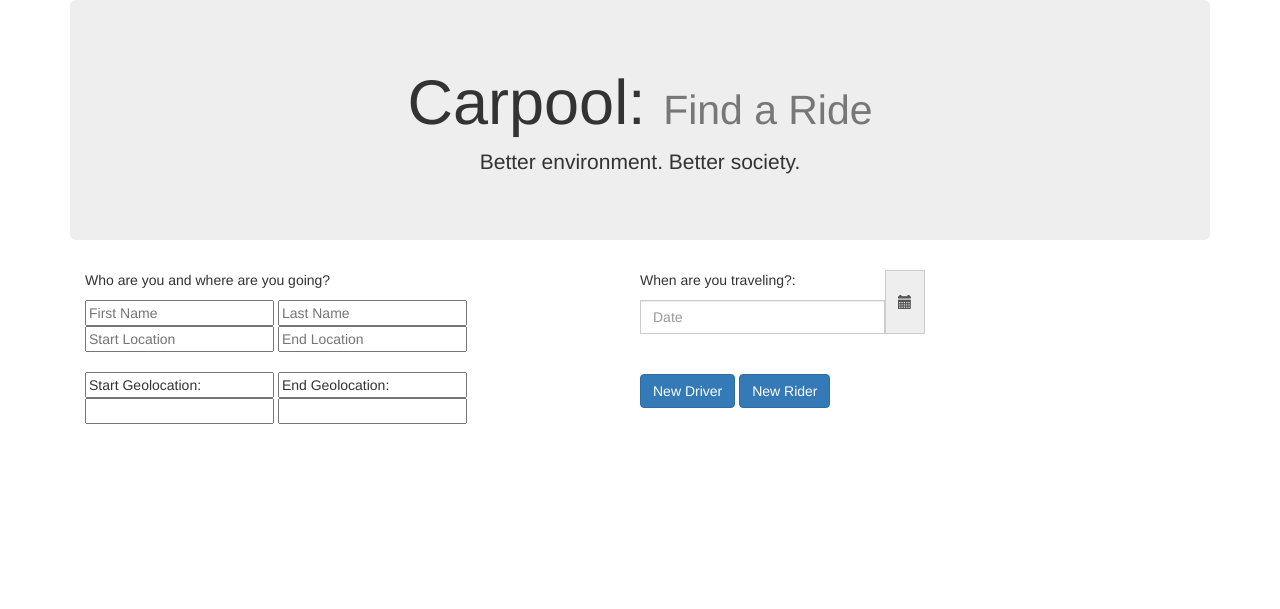
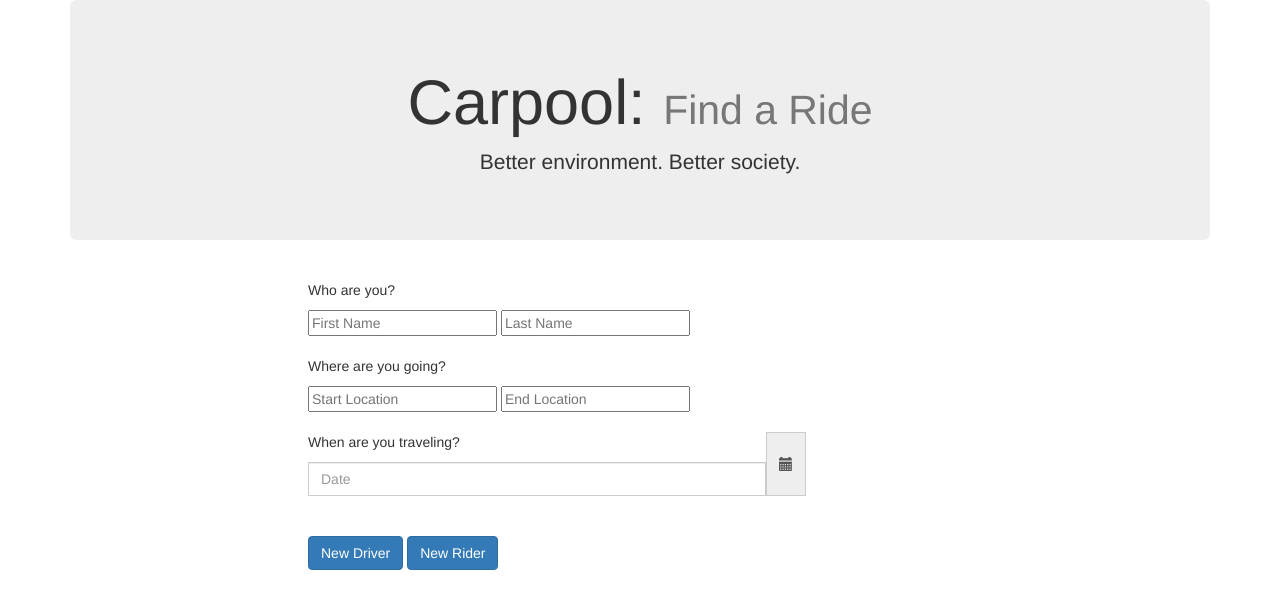
Before and after one commit to EllaHolmes/Carpool, a Django app: page / in a window 1280 px wide. Shown: the top 609 px of the page. Run offline with Django 3.2, Linux system fonts and the light colour scheme; some libraries are stand-ins or nearby versions.

Commit message:
playing with the html

```diff
--- a/superlists/carpool/templates/base.html
+++ b/superlists/carpool/templates/base.html
@@ -22,31 +22,53 @@
 
     <script src="/static/js/google-maps-integration.js"></script>
 
+    <style>
+      #buttons {
+        float: center;
+      }
+      #datetimepicker1 {
+        width: 75%;
+        <!-- float: left;
+        --> <!-- margin-right: 30em;
+        -->
+      }
+      #data-info {
+        margin: auto;
+        width: 60%;
+        border: 3px;
+        padding: 10px;
+      }
+    </style>
+
 
   </head>
-  <body>
+  <body bgcolor="#E6E6FA">
     <!-- All of your HTML will go between here.... -->
     <div class ="container">
     	<div class = "jumbotron">
       	<h1 id = "pageTitle" class = "text-center">Carpool: <small>Find a Ride</small></h1>
       	<p id ="tagLine" class= "text-center">Better environment. Better society.</p>
     	</div>
-    <form method="POST" action ="/welcome/" class =".col-md-6">
-      <div class="col-sm-6">
-		<p>Who are you and where are you going?</p>
+
+      <div id = "data-info">
+        <form method="POST" action ="/welcome/" >
+          <div >
+        		<p>Who are you?</p>
         		<input name = "first_name_text" id="id_first_name" placeholder="First Name" />
-		<input name = "last_name_text" id="id_last_name" placeholder="Last Name"/> <br>
+        		<input name = "last_name_text" id="id_last_name" placeholder="Last Name"/>
+            <br>
+            <br>
+            <p>Where are you going?</p>
         		<input name = "start_text" id="id_start" placeholder="Start Location"/>
-		<input name = "end_text" id="id_end" placeholder="End Location"/><br><br>
-    <input type = "label" value = "Start Geolocation:" readonly>
+        		<input name = "end_text" id="id_end" placeholder="End Location"/>
+            <!-- <input type = "label" value = "Start Geolocation:" readonly>
             <input type = "label" value = "End Geolocation:" readonly><br>
             <input name = "start_lat_lng" id = "id_start_lat_lng" readonly>
-    <input name = "end_lat_lng" id = "id_end_lat_lng" readonly>
-
-
-      </div>
+            <input name = "end_lat_lng" id = "id_end_lat_lng" readonly> -->
+            <br>
+            <br>
             <div class='input-group date' id='datetimepicker1'>
-        <p>When are you traveling?: </p>
+              <p>When are you traveling?</p>
               <input type='text' class="form-control" placeholder="Date" name="date_text" id="id_date" />
               <span class="input-group-addon">
                               <span class="glyphicon glyphicon-calendar"></span>
@@ -57,37 +79,20 @@
                   $('#datetimepicker1').datepicker("getDate");
                 });
               </script>
-
-        <style>
-          #datetimepicker1 {
-            width: 25%;
-            <!-- float: left;
-            --> <!-- margin-right: 30em;
-            -->
-          }
-        </style>
-
-
-
             </div>
             <br>
             <br>
-      <!-- <a href = "/welcome/">Submit</a> -->
             <div id="buttons">
               <button id="id_new_driver_btn" type="submit" name="newDriver" class="btn btn-primary">New Driver</button>
               <button id="id_new_rider_btn" type="submit" name="newRider" class="btn btn-primary">New Rider</button>
-
-        <style>
-          #buttons {
-            float: center;
-          }
-        </style>
               {% csrf_token %}
             </div>
+          </div>
         </form>
-
+      </div>
   </div>
   {% if error %}
+  <br>
   <div class="alert alert-warning fade in">
     <a href="#" class="close" data-dismiss="alert" aria-label="close">&times;</a>
     <strong>Warning!</strong> {{ error }}
--- a/superlists/carpool/views.py
+++ b/superlists/carpool/views.py
@@ -39,9 +39,6 @@ def new_user_page(request):
                                                     'user_end_loc': user_.end,
                                                     'user_date': user_.date,
                                                     'list_of_riders': rider_list})
-            # else:
-            #     return render(request, 'tempErrorPage.html')
-
         elif 'newRider' in request.POST:
                 user_= create_new_rider(request)
                 return render(request, 'base.html')
```
Lines whose indentation alone changed are shown as unchanged.
